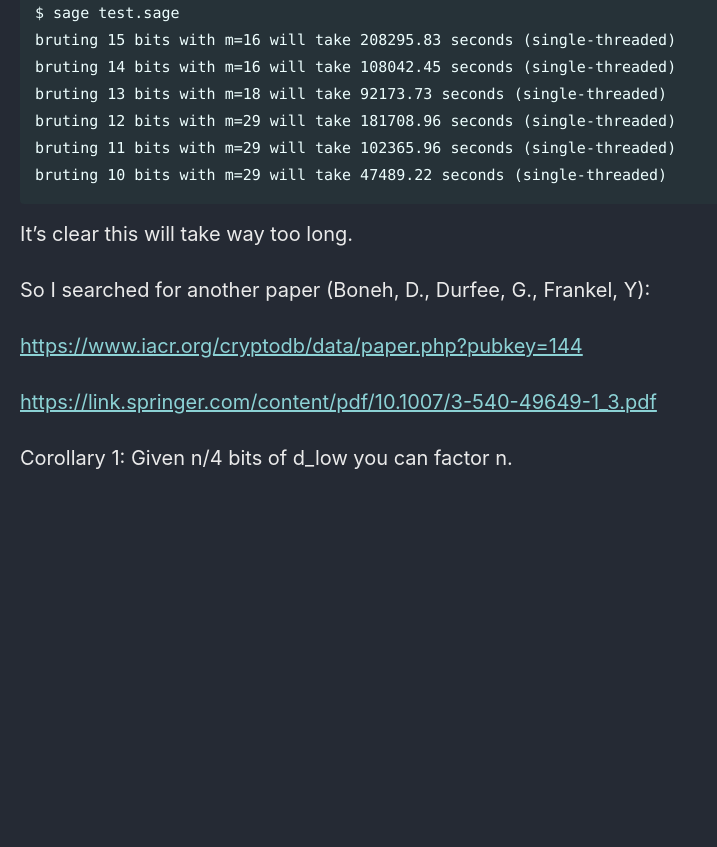
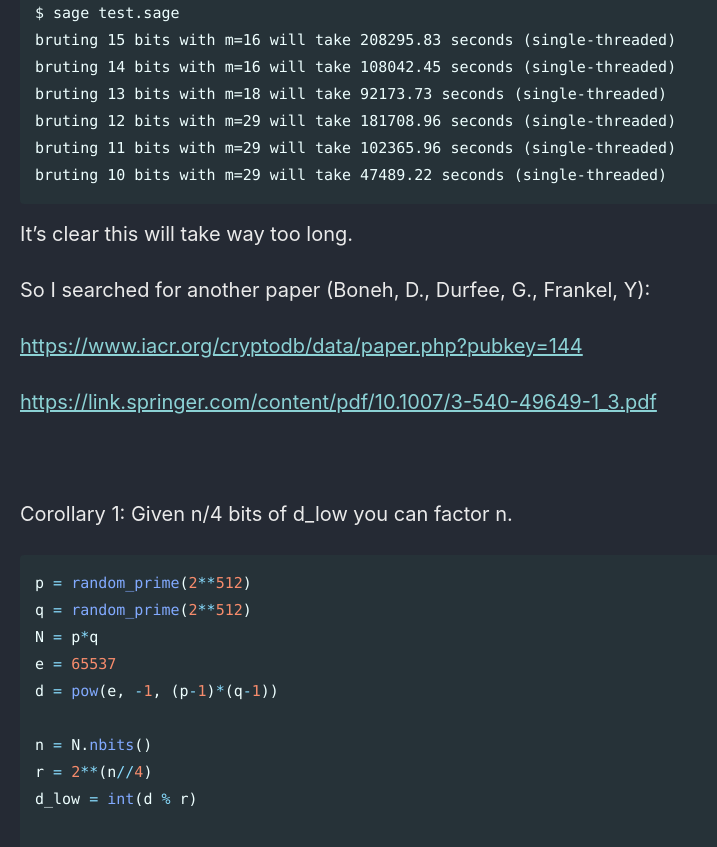
Before and after one commit to Connor-McCartney/Connor-McCartney.github.io, a Jekyll site: the page built from _pages/cryptography/small-roots/leakeD-AirOverflow-CTF-2024.md, in a window 1280 px wide and 900 px high, scrolled down 3613 px. Shown: the top 847 px of the window, without its empty margins (0-717 px from the left). Built offline with Jekyll 4.4.1, drawn with Linux system fonts in a browser that asks for light colours; cached includes are drawn as plain includes; before the commit the page ends 4142 px from its top, so only the background shows below that.

Commit message:
Update leakeD-AirOverflow-CTF-2024.md

````diff
--- a/_pages/cryptography/small-roots/leakeD-AirOverflow-CTF-2024.md
+++ b/_pages/cryptography/small-roots/leakeD-AirOverflow-CTF-2024.md
@@ -158,4 +158,20 @@ So I searched for another paper (Boneh, D., Durfee, G., Frankel, Y):
 <https://link.springer.com/content/pdf/10.1007/3-540-49649-1_3.pdf>
 
 
+<br>
+
+
 Corollary 1: Given n/4 bits of d_low you can factor n.
+
+```python
+p = random_prime(2**512)
+q = random_prime(2**512)
+N = p*q
+e = 65537
+d = pow(e, -1, (p-1)*(q-1))
+
+n = N.nbits()
+r = 2**(n//4)
+d_low = int(d % r)
+
+```
````
